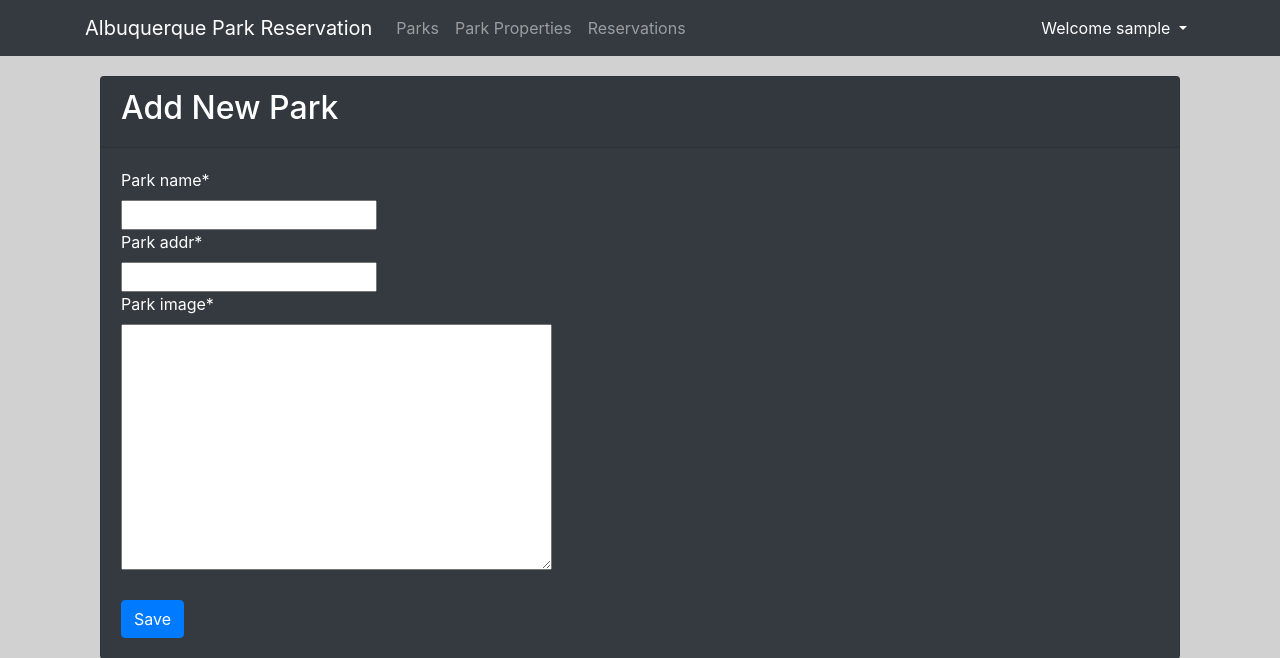
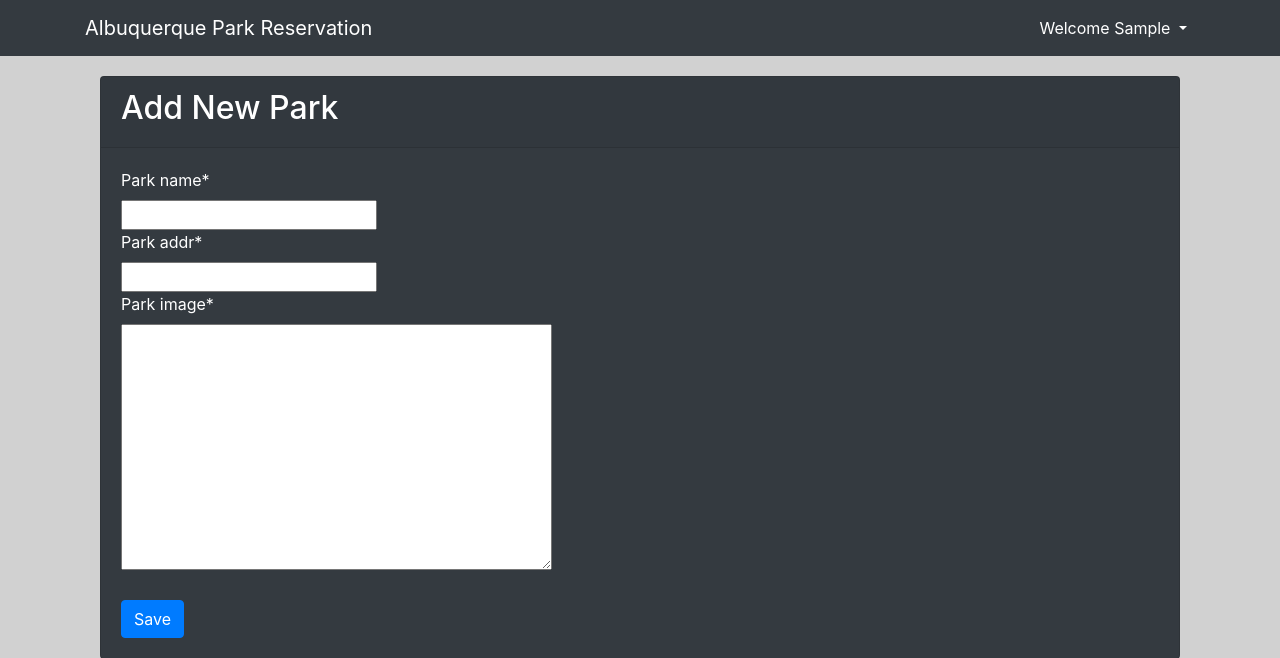
Before and after one commit to cleif/ISQA8210-Assignment5, a Django app: page /parksystemapp/parknew/ in a window 1280 px wide. Shown: the top 658 px of the page. Run offline with Django 3.2, Linux system fonts and the light colour scheme; the visitor is signed in with stand-in values (Sample User, id 1); some libraries are stand-ins or nearby versions.

Commit message:
rm'd nav panel in favor of admin panel drop down

```diff
--- a/templates/base.html
+++ b/templates/base.html
@@ -29,8 +29,7 @@
       </button>
 
     <div id="wrapper">
-
-      <!-- Sidebar -->
+      <!-- Sidebar
       <ul class="sidebar navbar-nav">
         {% if user.is_authenticated %}
             <li class="nav-item">
@@ -56,7 +55,7 @@
           {% endif %}
 
       </ul>
-    </div>
+    </div> -->
       <div class="collapse navbar-collapse" id="navbarCollapse">
 
         {% if user.is_authenticated %}
@@ -65,14 +64,14 @@
               <a class="nav-link dropdown-toggle text-white" href="#" id="userMenu"\
               data-toggle="dropdown" aria-haspopup="true" aria-expanded\
               ="false">
-                Welcome {{ user.username }}
+                Welcome {{ user.first_name }}
               </a>
               <div class="dropdown-container" style="position: relative;">
                 <div class="dropdown-menu dropdown-menu-right"
                 aria-labelledby="userMenu" >
                   <a class="dropdown-item" href="{% url 'account' %}">Account</a>
                   <div class="dropdown-divider"></div>
-                  <a class="dropdown-item" href="{% url 'update_data' %}">Update Data</a>
+                  <a class="dropdown-item" href="{% url 'update_data' %}">Data Management</a>
                   <div class="dropdown-divider"></div>
                   <a class="dropdown-item" href="{% url 'reporting' %}">Reporting</a>
                   <div class="dropdown-divider"></div>
```
